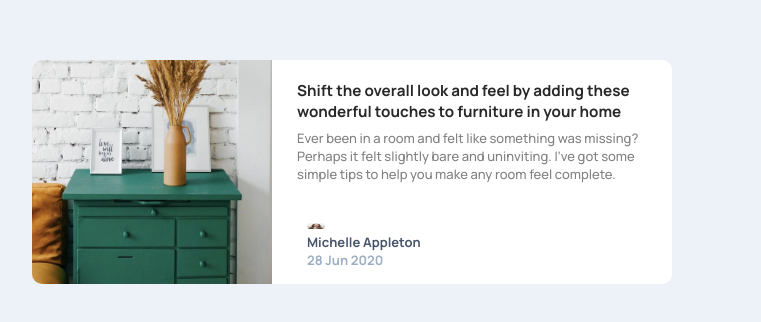
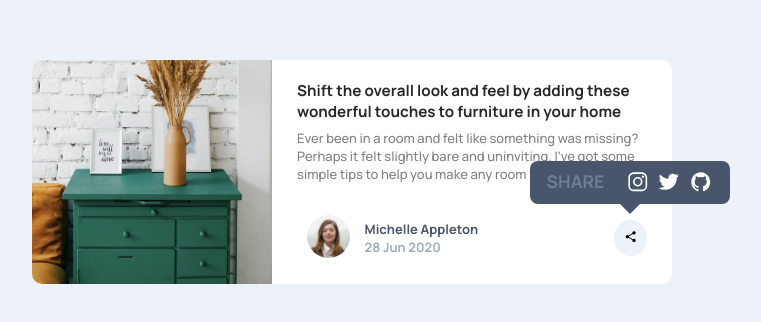
Before and after one commit to Victor1890/article-preview-component, a plain HTML site: page index.html in a window 1280 px wide. Shown: the part 228-550 px from the top of the page, without its empty margins (288-1049 px from the left). Drawn offline with nearby package versions, Linux system fonts and the light colour scheme.

Commit message:
[ADD] card share component

```diff
--- a/assets/css/style.css
+++ b/assets/css/style.css
@@ -33,7 +33,7 @@ main{
     padding: 20px;
     padding-left: 25px;
 }
-.container__content h3{
+.container__content .container__content_title{
     font-weight: 700;
     color: rgb(41,40,40);
     padding-bottom: 7px;
@@ -45,14 +45,19 @@ main{
 .container__content_perfil{
     padding-top: 2rem;
     display: flex;
+    justify-content: space-between;
 }
-.container__content_perfil .data img{
-    width: 10%;
-    height: 10%;
-    border-radius: 100px;
+.drawer{
+    position: absolute;
+    width: 2.7rem;
+    border-radius: 50%;
 }
-.container__content_perfil .data{
+.data{
     padding-left: 10px;
+}
+.data__user{
+    padding-left: 3.6rem;
+    margin: 5px 0 4.5px 0;
 }
 h4{
     font-weight: 700;
@@ -62,3 +67,63 @@ span{
     font-weight: 700;
     color: #9eafc2;
 }
+.btn{
+    cursor: pointer;
+    border: none;
+    border-radius: 50%;
+    background-color: #ecf2f8;
+    /* background-color: #000; */
+    outline: none;
+    padding: 10px;
+    margin: 5px;
+}
+.btn ion-icon{
+  color: #000;
+}
+.share{
+  width: 200px;
+  height: 43px;
+  font-size: 15px;
+  position: relative;
+  background-color: #48556a;
+  border-radius: .5rem;
+  left: 233px;
+  bottom: 100px;
+}
+.share::before{
+    content: "";
+    width: 0;
+    height: 0;
+    position: absolute;
+    color: seagreen;
+    border-left: 10px solid transparent;
+    border-right: 10px solid transparent;
+    border-top: 10px solid #48556a;
+    border-bottom: 10px solid transparent;
+    right: 45%;
+    bottom: -20px;
+}
+.social__icon{
+  display: flex;
+  justify-content: center;
+  align-items: center;
+}
+.social__icon_details{
+  display: flex;
+  justify-content: space-around;
+  margin: .5rem
+}
+.social__icon h3{
+  color: #6d7f97;
+  position: relative;
+  padding-right: 30px;
+  left: 7.6px;
+}
+.icons{
+    display: flex;
+    justify-content: center;
+    align-items: center;
+    margin-right: 10px;
+    font-size: 21.5px;
+    color: #fff;
+}
--- a/index.html
+++ b/index.html
@@ -16,15 +16,37 @@
         <img src="assets/img/drawers.jpg" alt="drawer">
       </div>
       <div class="container__content">
-        <h3>Shift the overall look and feel by adding these wonderful touches to furniture in your home</h3>
+        <h3 class="container__content_title">Shift the overall look and feel by adding these wonderful touches to furniture in your home</h3>
         <p>Ever been in a room and felt like something was missing? Perhaps
           it felt slightly bare and uninviting. I’ve got some simple tips
           to help you make any room feel complete.</p>
         <div class="container__content_perfil">
           <div class="data">
-            <img src="assets/img/avatar-michelle.jpg" alt="perfil">
-            <h4>Michelle Appleton</h4>
-            <span>28 Jun 2020</span>
+            <img class="drawer" src="assets/img/avatar-michelle.jpg" alt="perfil">
+            <div class="data__user">
+              <h4>Michelle Appleton</h4>
+              <span>28 Jun 2020</span>
+            </div>
+          </div>
+          <button class="btn" id="btn_share">
+            <ion-icon name="share-social"></ion-icon>
+          </button>
+        </div>
+
+        <div class="share">
+          <div class="social__icon">
+            <div class="social__icon_details">
+              <h3>SHARE</h3>
+              <a class="icons" href="https://www.instagram.com/victorrosario.1890/">
+                <ion-icon name="logo-instagram"></ion-icon>
+              </a>
+              <a class="icons" href="https://twitter.com/Victor_R1890">
+                <ion-icon name="logo-twitter"></ion-icon>
+              </a>
+              <a class="icons" href="https://github.com/Victor1890">
+                <ion-icon name="logo-github"></ion-icon>
+              </a>
+            </div>
           </div>
         </div>
       </div>
```
